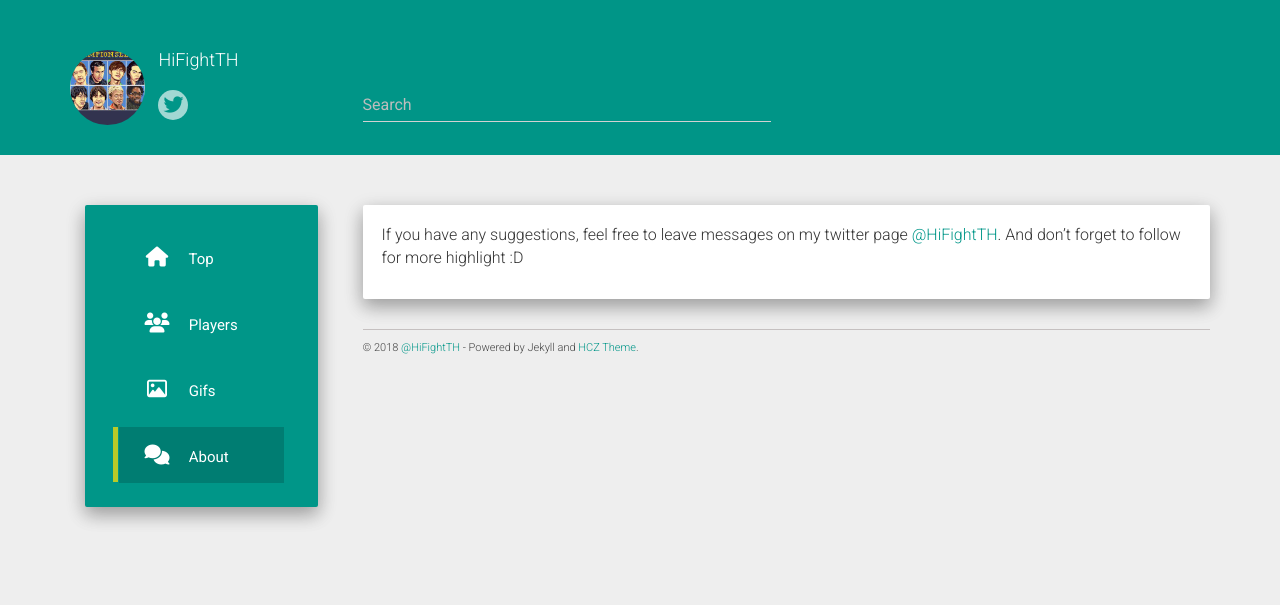
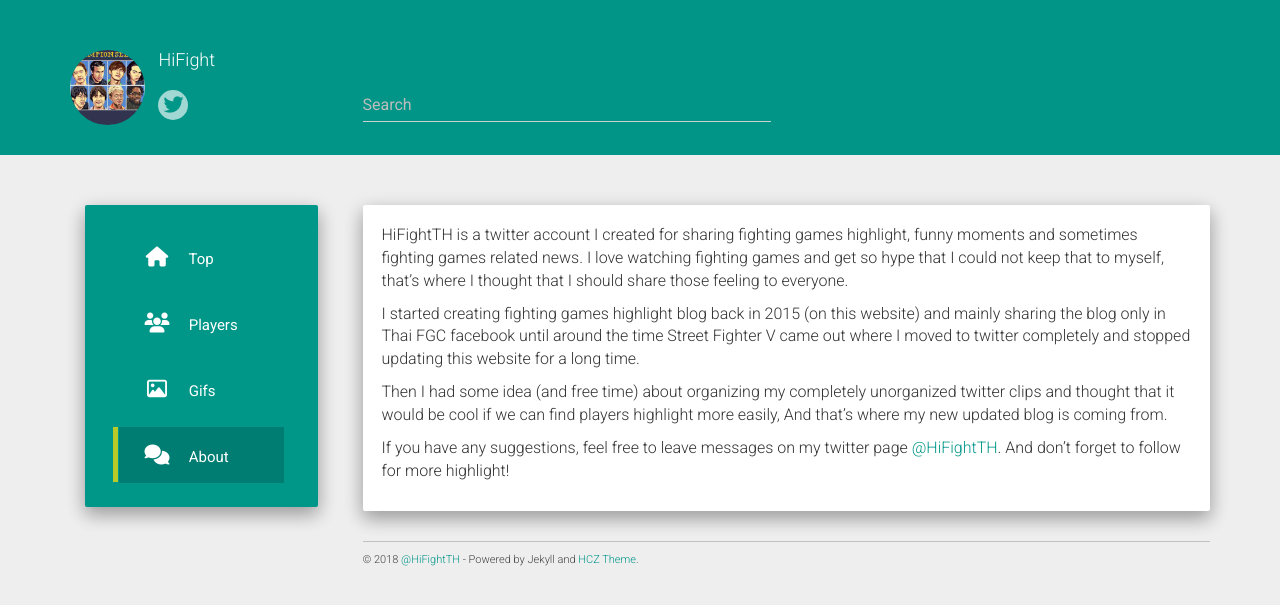
Before and after one commit to hifight/hifight.github.io, a Jekyll site: the page built from about.md, in a window 1280 px wide. Shown: the top 605 px of the page. Built offline with Jekyll 4.4.1, drawn with Linux system fonts in a browser that asks for light colours; nearby versions of some CDN libraries.

```diff
--- a/_config.yml
+++ b/_config.yml
@@ -1,6 +1,6 @@
-title: 			HiFightTH
+title: 			HiFight
 description: 	Fighting Games Highlight
-author: 		HiFightTH
+author: 		HiFight
 logo: 			/static/img/hifight_avatar.jpg
 github:
 about: 			Fighting Games Highlight
--- a/about.md
+++ b/about.md
@@ -4,5 +4,18 @@
 permalink: /about/
 ---
 
+HiFightTH is a twitter account I created for sharing fighting games highlight,
+funny moments and sometimes fighting games related news.
+I love watching fighting games and get so hype that I could not keep that to myself,
+that's where I thought that I should share those feeling to everyone.
+
+I started creating fighting games highlight blog back in 2015 (on this website)
+and mainly sharing the blog only in Thai FGC facebook until around the time
+Street Fighter V came out where I moved to twitter completely and stopped updating this website for a long time.
+
+Then I had some idea (and free time) about organizing my completely unorganized twitter clips
+and thought that it would be cool if we can find players highlight more easily,
+And that's where my new updated blog is coming from.
+
 If you have any suggestions, feel free to leave messages on my twitter page <a href="https://twitter.com/HiFightTH">@HiFightTH</a>.
-And don't forget to follow for more highlight :D
+And don't forget to follow for more highlight!
--- a/static/css/main.css
+++ b/static/css/main.css
@@ -225,3 +225,7 @@
 	margin-left:auto;
 	margin-right:auto;
 }
+.gfy-name{
+    font-size: 18px;
+    text-align: center;
+}
```
Also changed, not shown: _data/gifs.json (+45 -49 lines), gifs.md (+33 -25 lines), index.html (+34 -12 lines).
